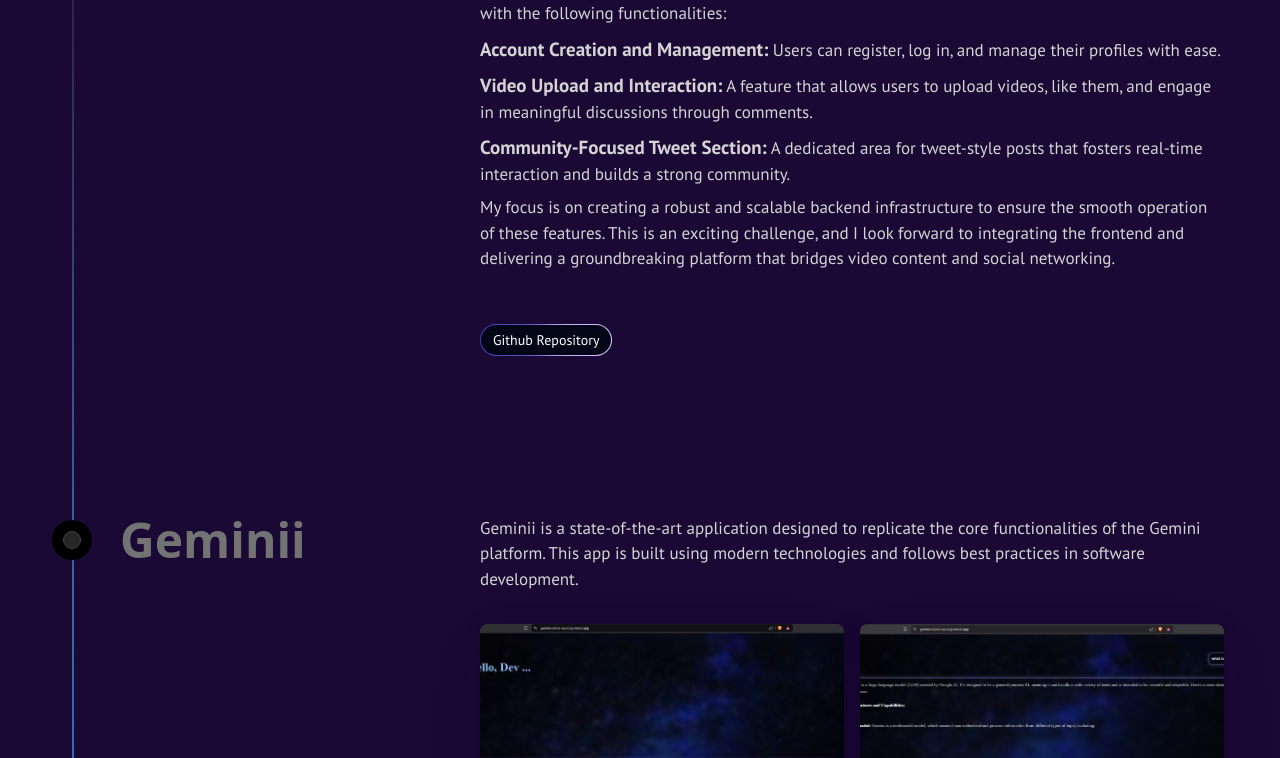
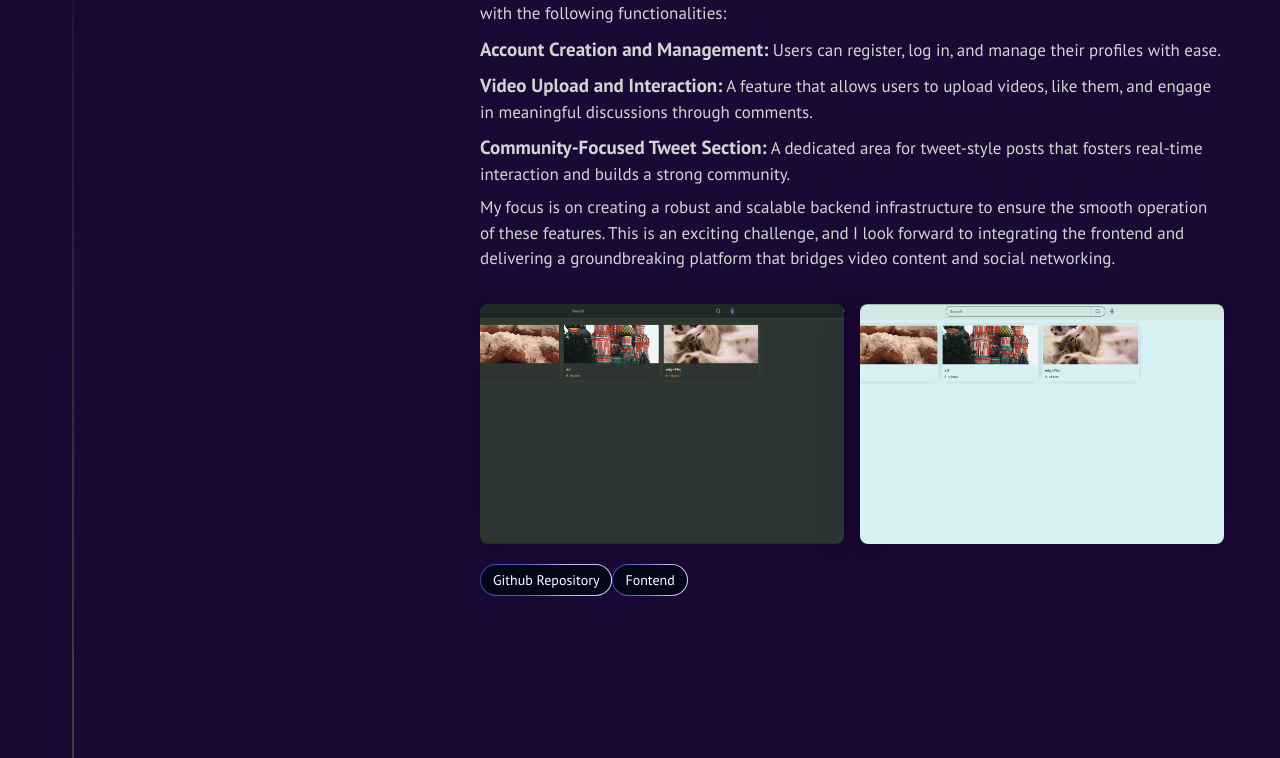
Before and after one commit to dhiraj-001/MyPortfolio, a Next.js app: page / in a window 1280 px wide. Shown: the part 1898-2656 px from the top of the page. Built offline with nearby package versions, Linux system fonts and the light colour scheme.

Commit message:
videtube frontend add

```diff
--- a/src/components/LiveLinkBtn.tsx
+++ b/src/components/LiveLinkBtn.tsx
@@ -8,8 +8,8 @@
 
 export function TailwindcssButtons({ link, text }: TailwindcssButtonsProps) {
   return (
-    <a href={link} className="">
-      <button className="relative inline-flex h-8 overflow-hidden rounded-full p-[1px] focus:outline-none focus:ring-2 focus:ring-slate-400 focus:ring-offset-2 focus:ring-offset-slate-50">
+    <a href={link} target="#" className="">
+      <button className="relative inline-flex h-8 overflow-hidden rounded-full p-[1px] focus:outline-none focus:ring-1 focus:ring-slate-400 focus:ring-offset-2 focus:ring-offset-slate-50">
         <span className="absolute inset-[-1000%] animate-[spin_2s_linear_infinite] bg-[conic-gradient(from_90deg_at_50%_50%,#E2CBFF_0%,#393BB2_50%,#E2CBFF_100%)]" />
         <span className="inline-flex h-full w-full cursor-pointer items-center justify-center rounded-full bg-slate-950 px-3 py-2 text-sm font-body text-white backdrop-blur-3xl">
           {text}
--- a/src/components/works.tsx
+++ b/src/components/works.tsx
@@ -5,6 +5,8 @@
 import gem4 from "../img/works/gem4.png"
 import p1 from "../img/port/p1.png"
 import p2 from "../img/port/p2.png"
+import vid1 from "../img/vidtube/img1.png"
+import vid2 from "../img/vidtube/img2.png"
 import { TailwindcssButtons } from "./LiveLinkBtn";
 
 export function TimelineDemo() {
@@ -32,20 +34,20 @@
               </main>
           </p>
           <div className="grid grid-cols-2 gap-4 mb-5">
-            {/* <Image
-              src={gem1}
+            <Image
+              src={vid1}
               alt="startup template"
               width={500}
               height={500}
               className="rounded-lg object-cover h-20 md:h-44 lg:h-60 w-full shadow-[0_0_24px_rgba(34,_42,_53,_0.06),_0_1px_1px_rgba(0,_0,_0,_0.05),_0_0_0_1px_rgba(34,_42,_53,_0.04),_0_0_4px_rgba(34,_42,_53,_0.08),_0_16px_68px_rgba(47,_48,_55,_0.05),_0_1px_0_rgba(255,_255,_255,_0.1)_inset]"
             />
             <Image
-              src={gem4}
+              src={vid2}
               alt="startup template"
               width={500}
               height={500}
               className="rounded-lg object-cover h-20 md:h-44 lg:h-60 w-full shadow-[0_0_24px_rgba(34,_42,_53,_0.06),_0_1px_1px_rgba(0,_0,_0,_0.05),_0_0_0_1px_rgba(34,_42,_53,_0.04),_0_0_4px_rgba(34,_42,_53,_0.08),_0_16px_68px_rgba(47,_48,_55,_0.05),_0_1px_0_rgba(255,_255,_255,_0.1)_inset]"
-            /> */}
+            />
 
 
           </div>
@@ -53,6 +55,10 @@
           <TailwindcssButtons
           link="https://github.com/dhiraj-001/Backend_01"
           text="Github Repository"
+          />
+            <TailwindcssButtons
+          link="https://vidtube-frontend-gamma.vercel.app/"
+          text="Fontend"
           />
 
         </div>
```
Also changed, not shown: src/img/vidtube/img1.png (added), src/img/vidtube/img2.png (added).
